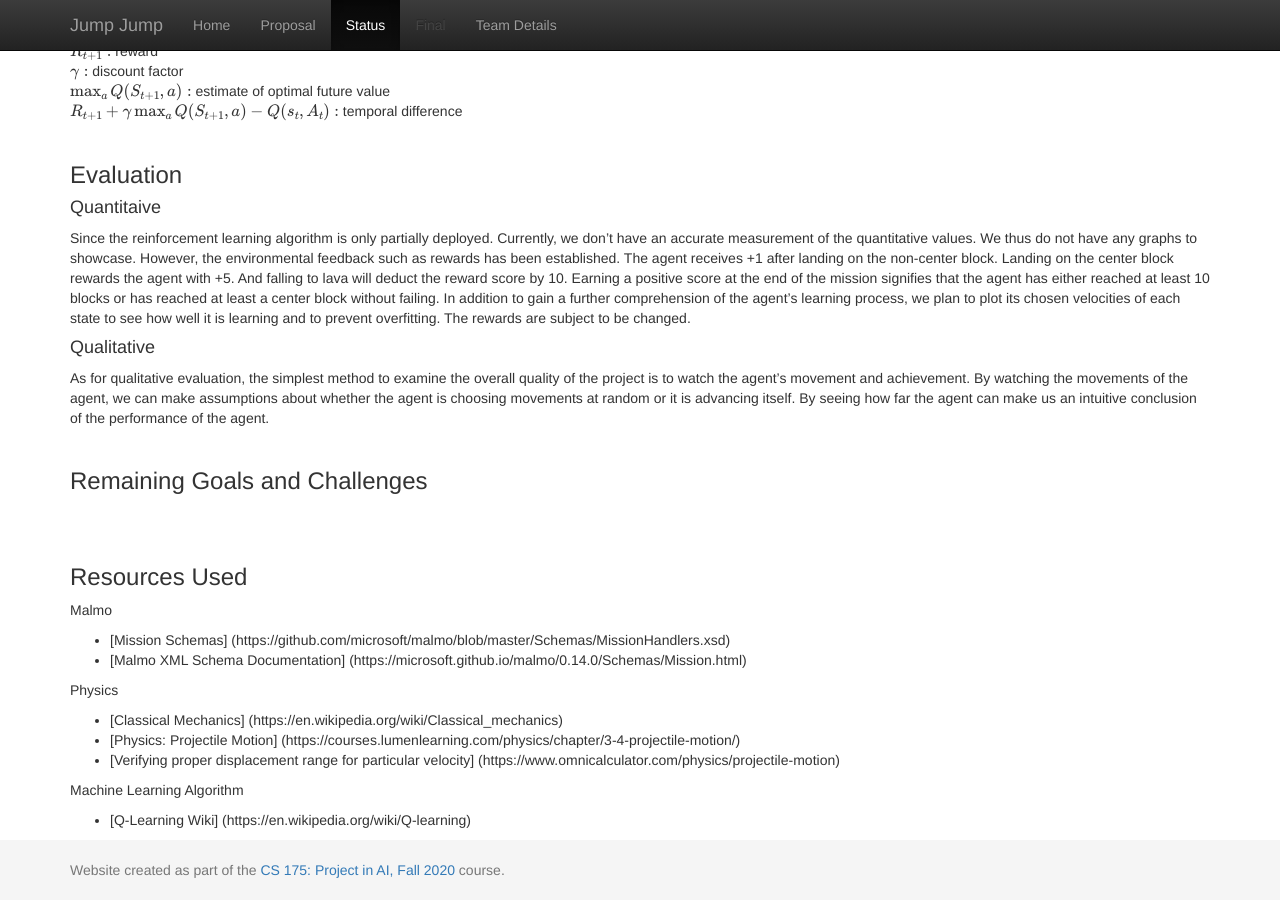
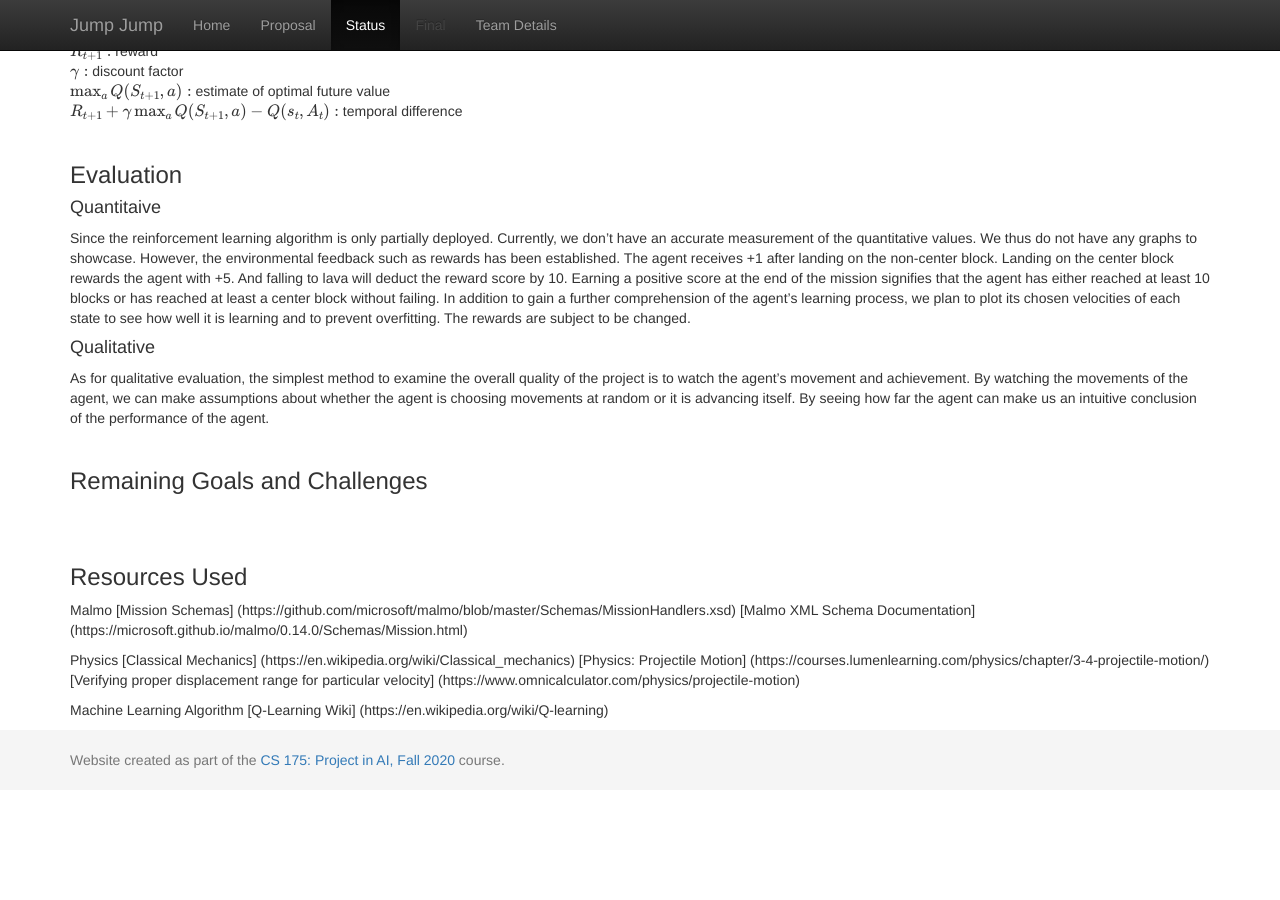
Before and after one commit to bikaylee/Jump-Jump, a Jekyll site: the page built from docs/status.md, in a window 1280 px wide and 900 px high, scrolled down 2033 px. Built offline with Jekyll 4.4.1, drawn with Linux system fonts in a browser that asks for light colours; formulas are drawn with MathJax 3; after the commit the page ends 2823 px from its top, so only the background shows below that.

```diff
--- a/docs/status.md
+++ b/docs/status.md
@@ -102,13 +102,13 @@ As for qualitative evaluation, the simplest method to examine the overall qualit
 ### Resources Used
 
 Malmo
- - [Mission Schemas] (https://github.com/microsoft/malmo/blob/master/Schemas/MissionHandlers.xsd)
- - [Malmo XML Schema Documentation] (https://microsoft.github.io/malmo/0.14.0/Schemas/Mission.html)
+[Mission Schemas] (https://github.com/microsoft/malmo/blob/master/Schemas/MissionHandlers.xsd)
+[Malmo XML Schema Documentation] (https://microsoft.github.io/malmo/0.14.0/Schemas/Mission.html)
 
 Physics
- - [Classical Mechanics] (https://en.wikipedia.org/wiki/Classical_mechanics)
- - [Physics: Projectile Motion] (https://courses.lumenlearning.com/physics/chapter/3-4-projectile-motion/)
- - [Verifying proper displacement range for particular velocity] (https://www.omnicalculator.com/physics/projectile-motion)
+[Classical Mechanics] (https://en.wikipedia.org/wiki/Classical_mechanics)
+[Physics: Projectile Motion] (https://courses.lumenlearning.com/physics/chapter/3-4-projectile-motion/)
+[Verifying proper displacement range for particular velocity] (https://www.omnicalculator.com/physics/projectile-motion)
 
 Machine Learning Algorithm
-- [Q-Learning Wiki] (https://en.wikipedia.org/wiki/Q-learning)
+[Q-Learning Wiki] (https://en.wikipedia.org/wiki/Q-learning)
```
